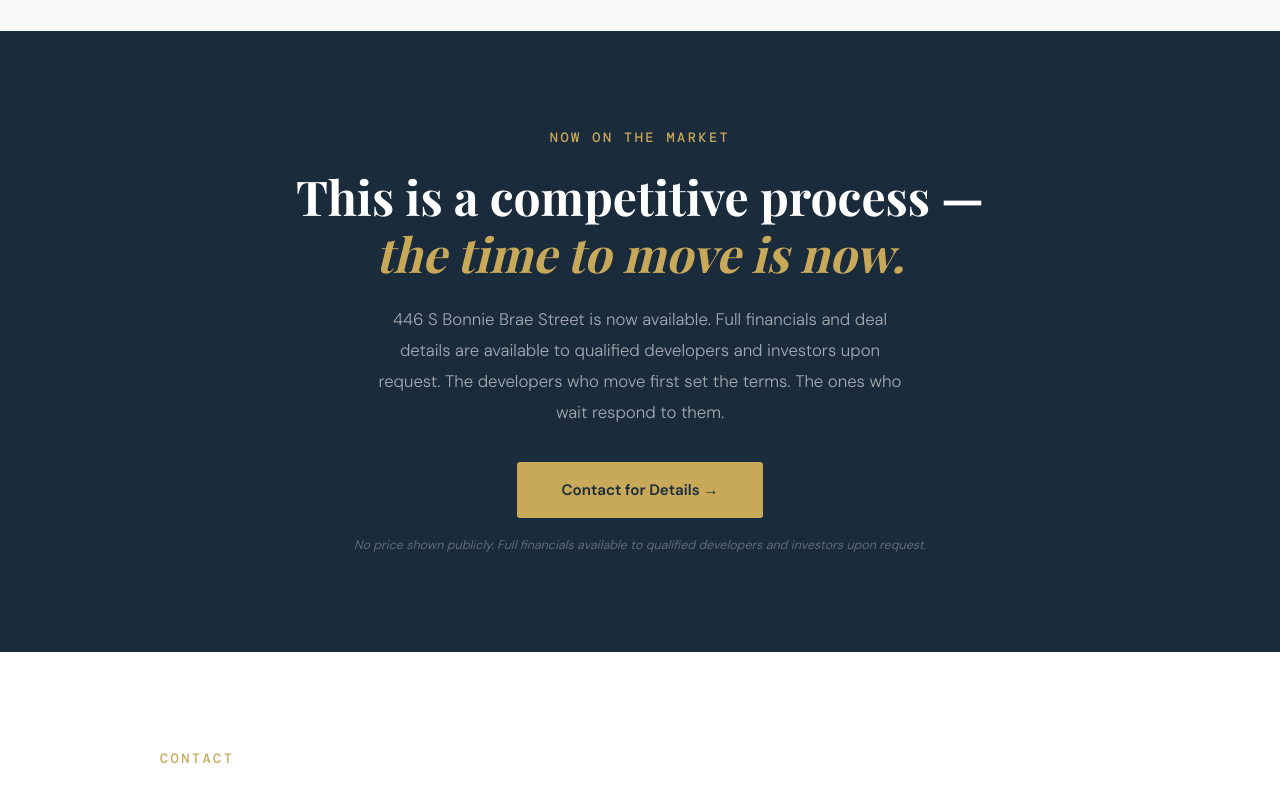
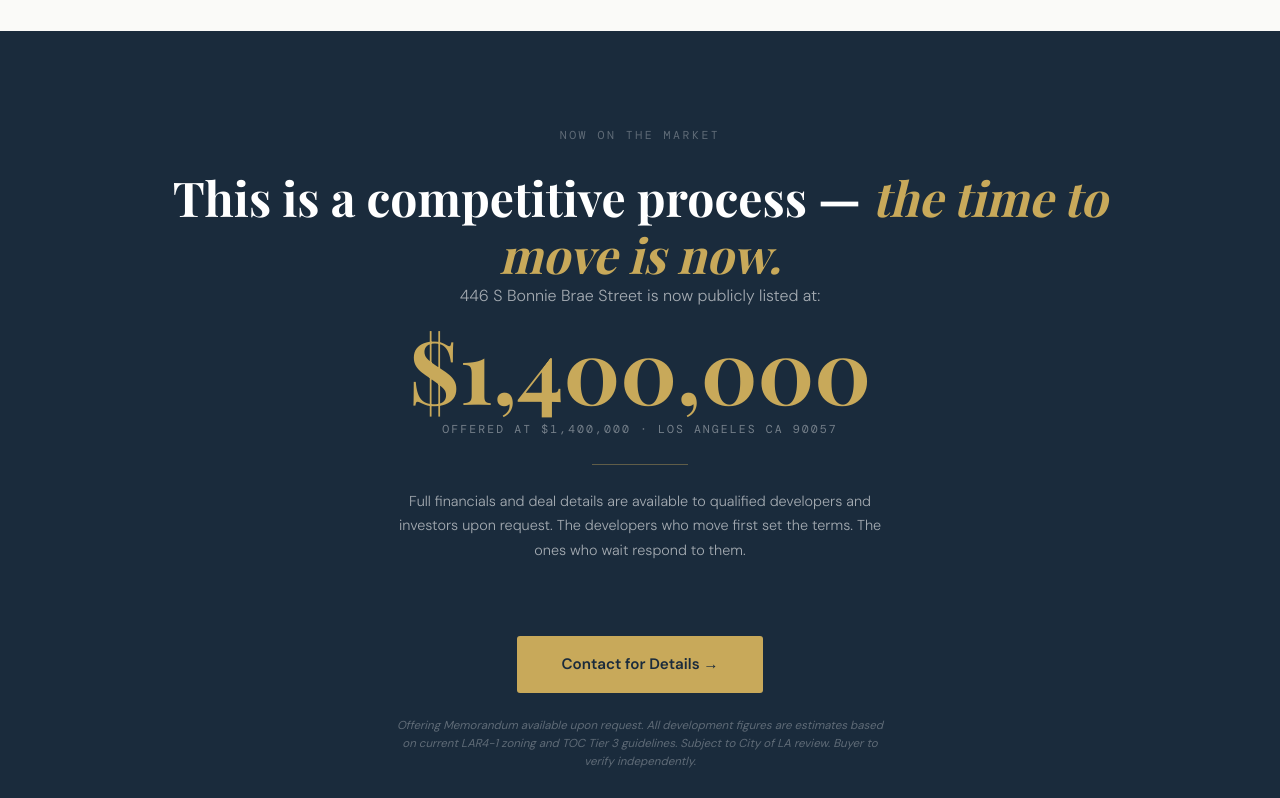
Before and after one commit to Ebenyi1976/446-bonnie-brea, a Next.js app: page / in a window 1280 px wide. Shown: the part 6920-7718 px from the top of the page. Built offline with nearby package versions, Linux system fonts and the light colour scheme.

Commit message:
Update scarcity section with price ,400,000 and new launch copy

```diff
--- a/app/page.tsx
+++ b/app/page.tsx
@@ -206,15 +206,42 @@ export default function Home() {
 
       {/* 10. SCARCITY CLOSE */}
       <Reveal className="block bgNavy">
-        <div className="wrapNarrow scarcity">
-          <div className="scarcityLbl">Now on the Market</div>
+        <div className="wrapNarrow scarcity" style={{ textAlign: 'center' }}>
+
+          <span style={{ fontFamily: 'var(--font-dm-mono)', fontSize: '0.72rem', letterSpacing: '0.22em', color: 'rgba(255,255,255,0.3)', textTransform: 'uppercase', display: 'block', marginBottom: '24px' }}>
+            Now on the Market
+          </span>
+
           <h2 className="scarcityH2">
-            This is a competitive process —<br />
-            <span className="accent">the time to move is now.</span>
+            This is a competitive process —{' '}
+            <em className="accent" style={{ fontStyle: 'italic' }}>the time to move is now.</em>
           </h2>
-          <p className="scarcityBody">446 S Bonnie Brae Street is now available. Full financials and deal details are available to qualified developers and investors upon request. The developers who move first set the terms. The ones who wait respond to them.</p>
+
+          <p style={{ color: 'rgba(255,255,255,0.6)', fontWeight: 300, fontSize: '1rem', lineHeight: '1.7', maxWidth: '560px', margin: '0 auto 16px' }}>
+            446 S Bonnie Brae Street is now publicly listed at:
+          </p>
+
+          <div style={{ marginBottom: '12px' }}>
+            <span style={{ fontFamily: 'var(--font-playfair)', fontWeight: 700, color: 'var(--gold)', display: 'block', fontSize: 'clamp(3rem, 8vw, 5.5rem)', lineHeight: '1' }}>
+              $1,400,000
+            </span>
+            <span style={{ fontFamily: 'var(--font-dm-mono)', fontSize: '0.72rem', letterSpacing: '0.18em', color: 'rgba(255,255,255,0.4)', textTransform: 'uppercase', marginTop: '8px', display: 'block' }}>
+              Offered at $1,400,000 · Los Angeles CA 90057
+            </span>
+          </div>
+
+          <div style={{ width: '96px', height: '1px', background: 'var(--gold)', margin: '24px auto', opacity: 0.4 }} />
+
+          <p style={{ color: 'rgba(255,255,255,0.6)', fontWeight: 300, fontSize: '0.9rem', lineHeight: '1.7', maxWidth: '500px', margin: '0 auto 40px' }}>
+            Full financials and deal details are available to qualified developers and investors upon request. The developers who move first set the terms. The ones who wait respond to them.
+          </p>
+
           <a href="#contact" className="ctaGold">Contact for Details →</a>
-          <p className="ctaNote">No price shown publicly. Full financials available to qualified developers and investors upon request.</p>
+
+          <p style={{ color: 'rgba(255,255,255,0.3)', fontSize: '0.72rem', fontStyle: 'italic', marginTop: '24px', lineHeight: '1.6', maxWidth: '500px', margin: '24px auto 0' }}>
+            Offering Memorandum available upon request. All development figures are estimates based on current LAR4-1 zoning and TOC Tier 3 guidelines. Subject to City of LA review. Buyer to verify independently.
+          </p>
+
         </div>
       </Reveal>
 
```
